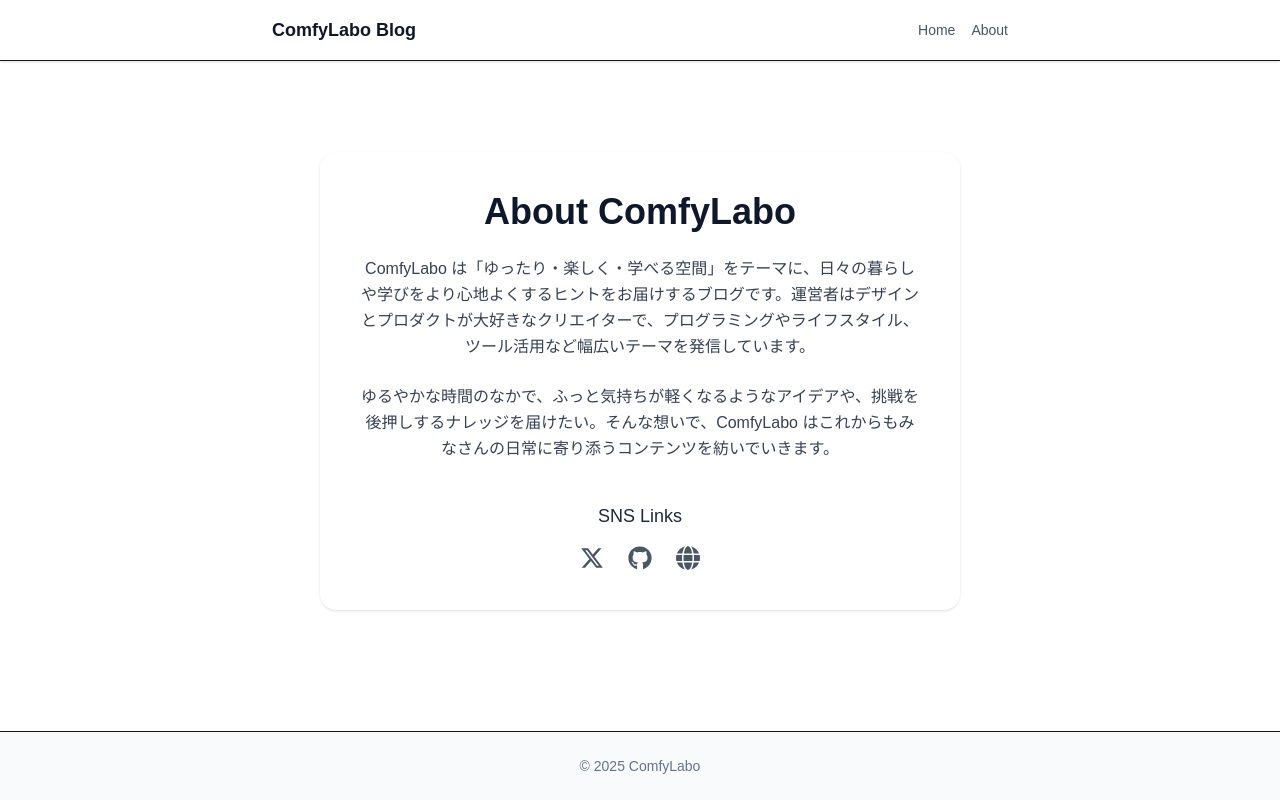
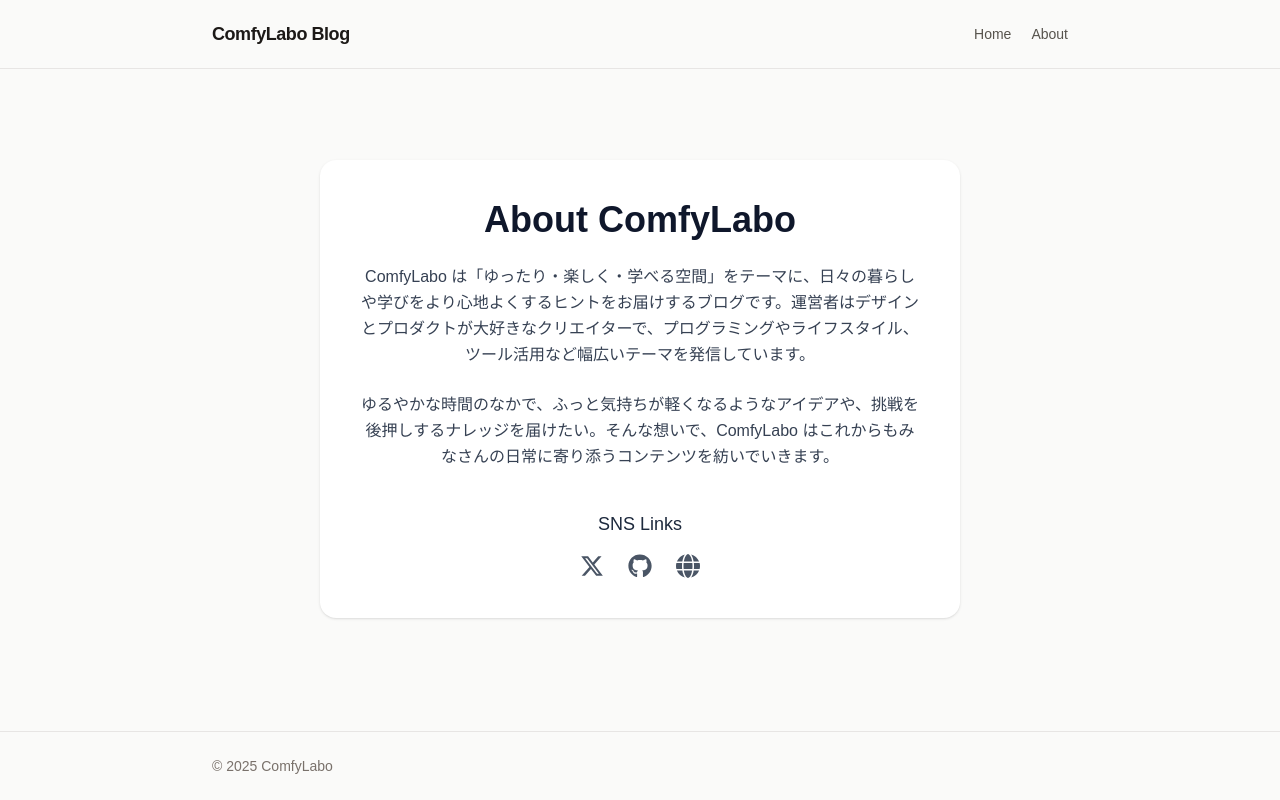
Before and after one commit to ComfyLabo/sanity-blog-frontend, a Next.js app: page /about in a window 1280 px wide. Built offline with nearby package versions, Linux system fonts and the light colour scheme.

Commit message:
Simplify blog layout for readability

```diff
--- a/app/(site)/layout.tsx
+++ b/app/(site)/layout.tsx
@@ -6,20 +6,20 @@ export default function SiteLayout({
   children: React.ReactNode;
 }>) {
   return (
-    <div className="flex min-h-screen flex-col">
-      <header className="sticky top-0 z-50 border-b bg-white shadow-sm">
-        <div className="mx-auto flex w-full max-w-3xl items-center justify-between px-4 py-4">
+    <div className="flex min-h-screen flex-col bg-stone-50 text-stone-900">
+      <header className="border-b border-stone-200 bg-stone-50/95">
+        <div className="mx-auto flex w-full max-w-4xl items-center justify-between px-5 py-5">
           <Link
             href="/"
-            className="text-lg font-semibold text-slate-900 transition-colors hover:text-blue-600"
+            className="text-lg font-semibold tracking-tight text-stone-900"
           >
             ComfyLabo Blog
           </Link>
-          <nav className="flex items-center gap-4 text-sm font-medium text-slate-600">
-            <Link href="/" className="transition-colors hover:text-blue-600">
+          <nav className="flex items-center gap-5 text-sm text-stone-600">
+            <Link href="/" className="transition-colors hover:text-stone-900">
               Home
             </Link>
-            <Link href="/about" className="transition-colors hover:text-blue-600">
+            <Link href="/about" className="transition-colors hover:text-stone-900">
               About
             </Link>
           </nav>
@@ -28,8 +28,8 @@ export default function SiteLayout({
 
       <div className="flex-1">{children}</div>
 
-      <footer className="border-t bg-gray-50">
-        <div className="mx-auto max-w-3xl px-4 py-6 text-center text-sm text-slate-500">© 2025 ComfyLabo</div>
+      <footer className="border-t border-stone-200">
+        <div className="mx-auto max-w-4xl px-5 py-6 text-sm text-stone-500">© 2025 ComfyLabo</div>
       </footer>
     </div>
   );
--- a/app/(site)/page.tsx
+++ b/app/(site)/page.tsx
@@ -42,24 +42,33 @@ export default async function HomePage() {
   const posts = await getPosts();
 
   return (
-    <main className="mx-auto flex min-h-screen w-full max-w-3xl flex-col items-center bg-slate-50 px-4 py-16">
-      <h1 className="text-center text-4xl font-bold text-slate-900">ComfyLabo Blog</h1>
+    <main className="mx-auto w-full max-w-4xl px-5 py-14 sm:py-20">
+      <div className="max-w-2xl">
+        <p className="text-sm tracking-[0.18em] text-stone-500 uppercase">Blog</p>
+        <h1 className="mt-3 text-4xl font-semibold tracking-tight text-stone-900 sm:text-5xl">
+          シンプルに読めるブログ
+        </h1>
+        <p className="mt-4 text-base leading-8 text-stone-600">
+          Sanity で管理している記事を、余計な装飾を抑えて読みやすく一覧表示しています。
+        </p>
+      </div>
 
       {posts.length === 0 ? (
-        <p className="mt-12 text-center text-slate-500">まだ記事がありません。</p>
+        <p className="mt-16 text-stone-500">まだ記事がありません。</p>
       ) : (
-        <ul className="mt-12 w-full space-y-6">
+        <ul className="mt-14 divide-y divide-stone-200 border-y border-stone-200">
           {posts.map((post) => (
-            <li key={post._id} className="rounded-xl bg-white p-6 shadow-sm transition hover:shadow-md">
-              <Link
-                href={`/posts/${post.slug?.current ?? ""}`}
-                className="text-2xl font-semibold text-blue-600 hover:text-blue-700"
-              >
-                {post.title}
-              </Link>
-              <p className="mt-2 text-sm text-slate-500">
-                {post.authorName ?? "不明な投稿者"} ・ {formatDate(post.publishedAt)}
+            <li key={post._id} className="py-7">
+              <p className="text-sm text-stone-500">
+                {formatDate(post.publishedAt)}
+                {" ・ "}
+                {post.authorName ?? "不明な投稿者"}
               </p>
+              <h2 className="mt-2 text-2xl font-semibold tracking-tight text-stone-900">
+                <Link href={`/posts/${post.slug?.current ?? ""}`} className="transition-colors hover:text-stone-600">
+                  {post.title}
+                </Link>
+              </h2>
             </li>
           ))}
         </ul>
--- a/app/(site)/posts/[slug]/page.tsx
+++ b/app/(site)/posts/[slug]/page.tsx
@@ -36,12 +36,18 @@ export default async function PostPage({ params }: PostPageProps) {
   const body = post.body;
 
   return (
-    <article className="mx-auto max-w-none px-4">
-      <h1>{post.title}</h1>
-      <p className="text-sm text-gray-500">
-        {authorName} ・ {formattedDate}
-      </p>
-      <PostBody body={body} />
+    <article className="mx-auto w-full max-w-3xl px-5 py-14 sm:py-20">
+      <header className="border-b border-stone-200 pb-8">
+        <p className="text-sm text-stone-500">
+          {formattedDate}
+          {" ・ "}
+          {authorName}
+        </p>
+        <h1 className="mt-3 text-3xl font-semibold tracking-tight text-stone-900 sm:text-4xl">
+          {post.title}
+        </h1>
+      </header>
+      <PostBody body={body} className="mt-10" />
     </article>
   );
 }
--- a/components/post-body.tsx
+++ b/components/post-body.tsx
@@ -12,7 +12,7 @@ type PostBodyProps = {
 };
 
 const DEFAULT_CLASS_NAME =
-  "prose prose-neutral max-w-none";
+  "prose prose-stone max-w-none text-[17px] leading-8 prose-headings:font-semibold prose-headings:tracking-tight prose-headings:text-stone-900 prose-p:text-stone-700 prose-strong:text-stone-900 prose-a:text-stone-900 prose-a:no-underline hover:prose-a:text-stone-600 prose-hr:border-stone-200";
 
 const paragraphClassName = "mb-6 whitespace-pre-line last:mb-0";
 
```
